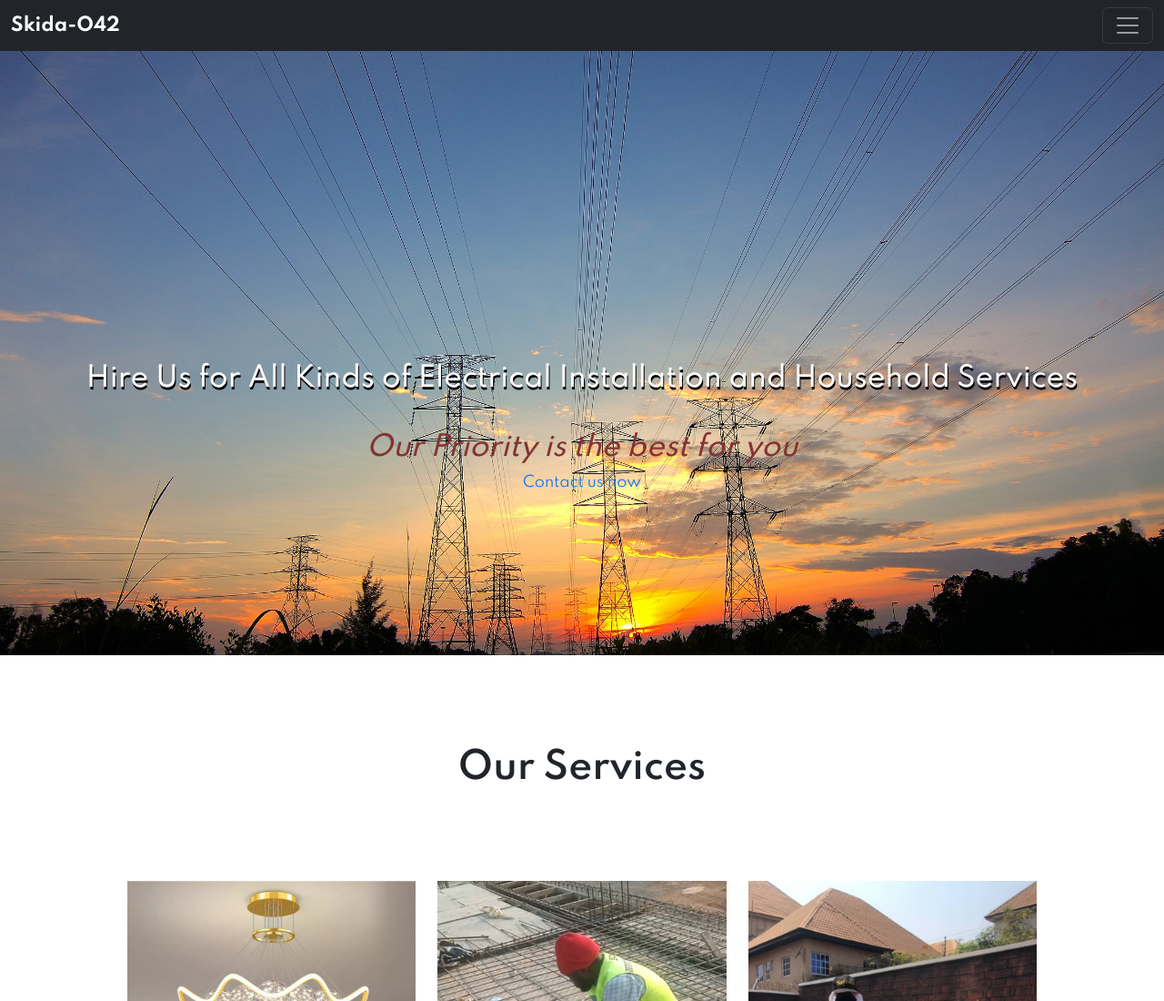
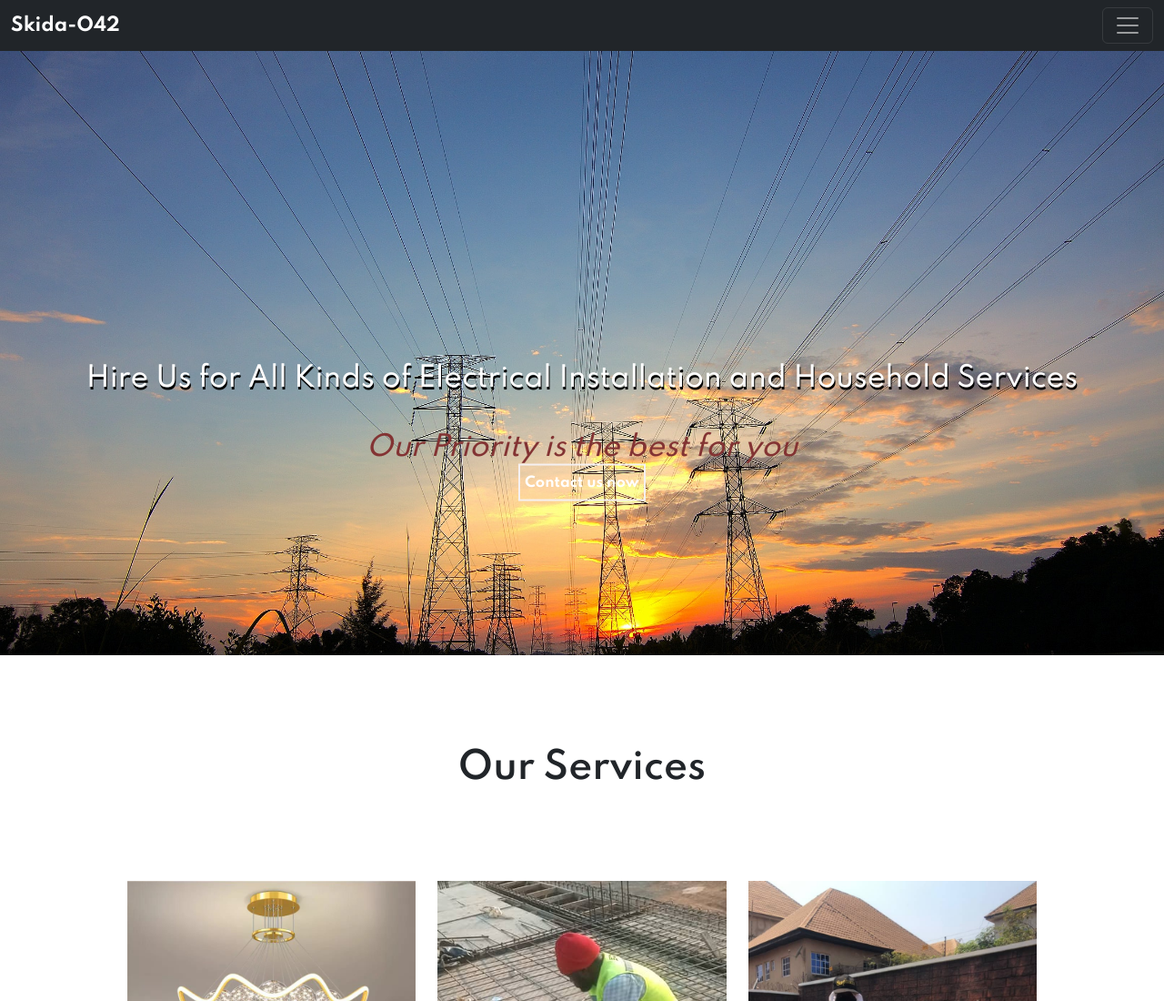
Before and after one commit to Ebussraph25/skida042.github.io, a website: page index.html in a window 1280 px wide. Shown: the top 1100 px of the page at 91% size. Drawn offline with nearby package versions, Linux system fonts and the light colour scheme.

Commit message:
Update style.css

```diff
--- a/style.css
+++ b/style.css
@@ -61,6 +61,15 @@
 }
 #hero a{
     text-decoration:none;
+    background-color: transparent;
+    border:2px solid rgb(245, 240, 240);
+    padding:10px 5px;
+
+    background-repeat: no-repeat;
+    cursor: pointer;
+    font-weight: 700;
+    font-size: 15px;
+    color: white;
 }
 
     .text-box h4{
```
